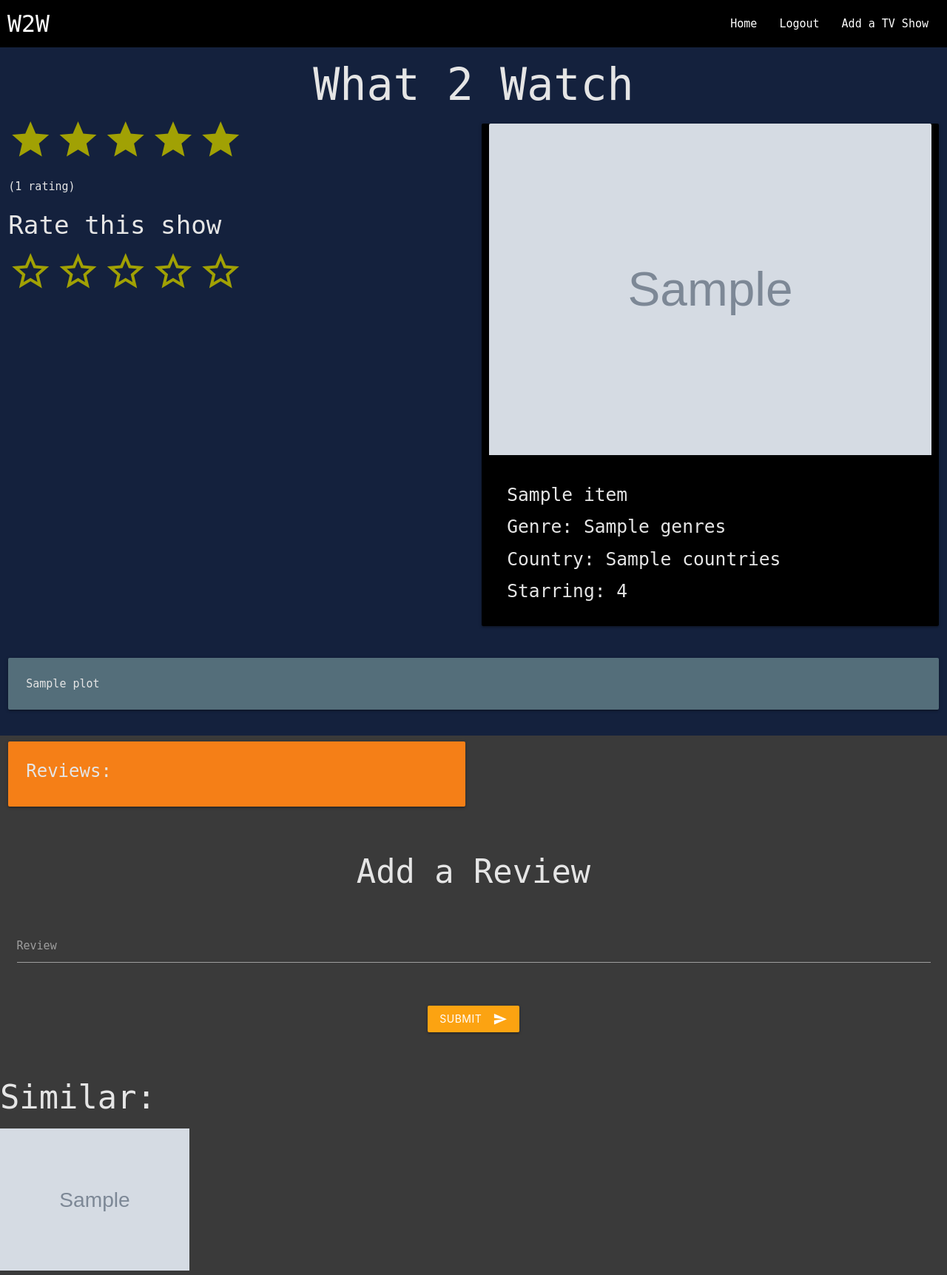
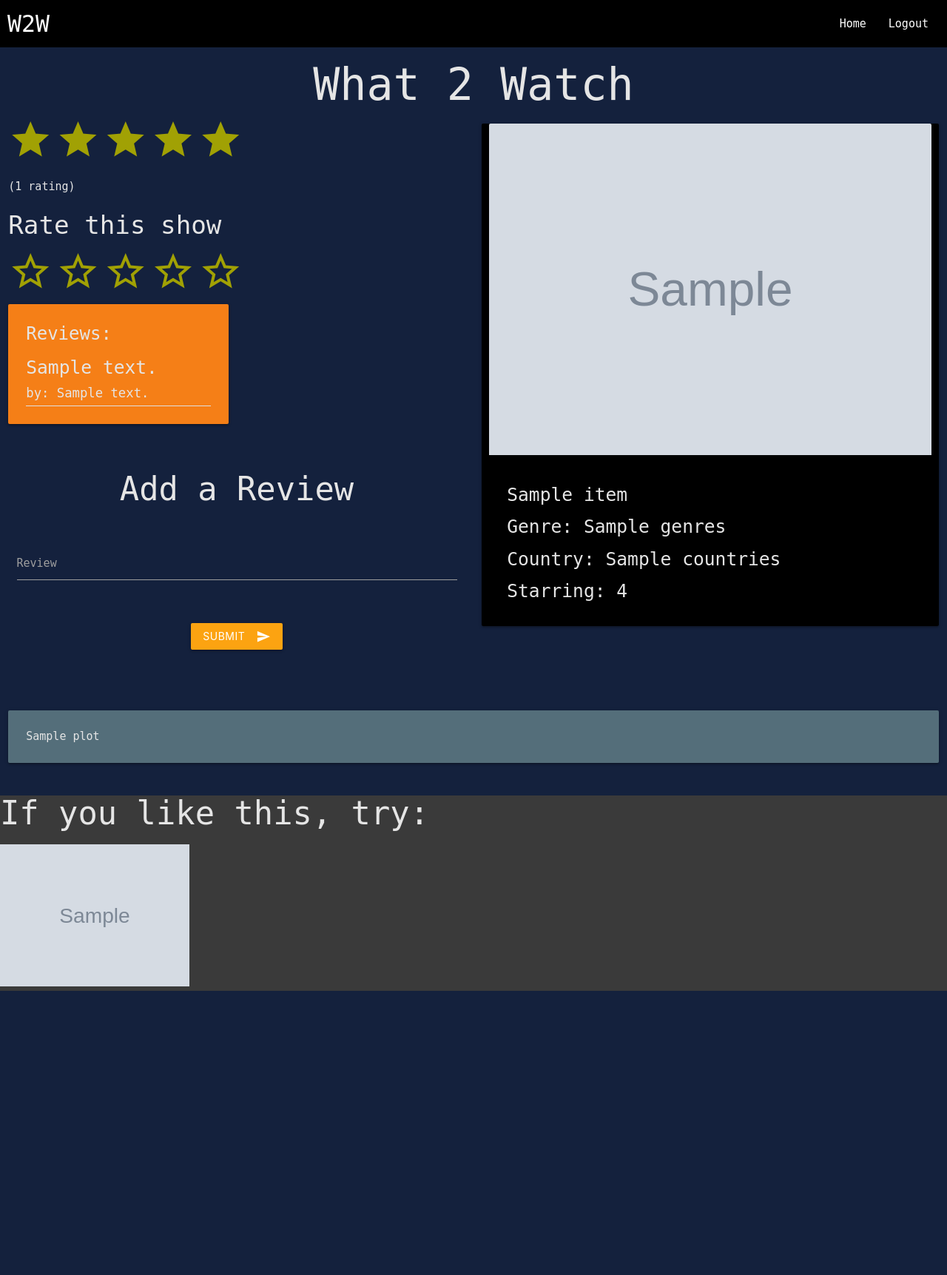
Before and after one commit to Code-Institute-Submissions/TVreview, a Flask app: page /tvshow/1 in a window 1280 px wide. Shown: the whole page at 74% size. After the commit the page ends 1339 px from the top, so only its background shows below. Run offline with Flask 2, Linux system fonts and the light colour scheme; the visitor is signed in with stand-in values (Sample User, id 1); grey boxes marked "Sample" are stand-in pictures; a database or web service that is not in the repository returns one stand-in record (values such as "Sample title"); data that the repository does not hold is empty; some libraries are stand-ins or nearby versions; some web fonts are replaced.

Commit message:
Got rid of unused htmls and functions. Linked reviews to API with id.

```diff
--- a/app.py
+++ b/app.py
@@ -21,11 +21,14 @@ mongo = PyMongo(app)
 
 @app.route("/", methods=["GET", "POST"])
 def index():
-
-
     tvshow = mongo.db.show
     result = tvshow.find()
     return render_template("index.html", id=result)
+
+
+@app.route("/error")
+def error():
+    return render_template("error.html")
 
 
 @app.route("/signup", methods=["GET", "POST"])
@@ -98,13 +101,9 @@ def logout():
 @app.route("/search/<searchterm>")
 def search(searchterm):
     response = requests.get('https://imdb-api.com/API/SearchSeries/',
-            {"apikey": os.environ.get("APIKEY"), "expression": searchterm})
+    {"apikey": os.environ.get("APIKEY"), "expression": searchterm})
     searchresults = response.json()
-    searchtitle = []
-    for i in searchresults:
-        searchtitle.append(i)
-    return render_template('search.html',
-        searchresults=searchresults, searchtitle=searchtitle)
+    return render_template('search.html', searchresults=searchresults)
 
 
 @app.route("/searchredirect", methods=["GET", "POST"])
@@ -114,33 +113,14 @@ def searchRedirect():
 
 
 @app.route("/tvshow/<show_id>")
-def testtvshow(show_id):
+def tvshow(show_id):
     tvresponse = requests.get('https://imdb-api.com/en/API/Title/',
     {"apikey": os.environ.get("APIKEY"), "id": show_id, "options": "Trailer"})
     show = tvresponse.json()
-    return render_template("tvshow.html", show=show)
-
-
-@app.route("/addshow")
-def addShow():
-    return render_template("addshow.html")
-
-
-@app.route('/submitShow', methods=['POST'])
-def submitShow():
-    try:
-        show = {
-            "name": request.form.get("name"),
-            "years": request.form.get("years"),
-            "seasons": request.form.get("seasons"),
-            "country": request.form.get("country"),
-            "synopsis": request.form.get("synopsis")
-        }
-        tvshow = mongo.db.show
-        tvshow.insert_one(show)
-    except Exception:
-        redirect(url_for("error"))
-    return redirect(url_for("addShow"))
+    review_coll = mongo.db.reviews
+    review_query = {"review_for": show_id}
+    reviews = review_coll.find(review_query)
+    return render_template("tvshow.html", show=show, reviews=reviews)
 
 
 @app.route('/addreview/<show_id>', methods=['GET', 'POST'])
@@ -156,18 +136,7 @@ def addreview(show_id):
             review.insert_one(reviews)
             return render_template("addreview.html")
         except Exception:
-            redirect(url_for("error"))
-
-
-@app.route('/nulltvshow/<show_id>')
-def tvShow(show_id):
-    tvshow = mongo.db.show
-    result = tvshow.find_one({"_id": ObjectId(show_id)})
-    review_coll = mongo.db.reviews
-    review_query = {"review_for": show_id}
-    reviews = review_coll.find(review_query)
-    return render_template(
-        "tvshow.html", id=result, reviews=reviews)
+            return redirect(url_for("error"))
 
 
 if __name__ == "__main__":
--- a/templates/base.html
+++ b/templates/base.html
@@ -22,7 +22,6 @@
             <li><a href="{{ url_for ('index') }}">Home</a></li>
             {% if session.user %}
             <li><a href="{{ url_for ('logout') }}">Logout</a></li>
-            <li><a href="{{ url_for ('addShow') }}">Add a TV Show</a></li>
             {% else %}
             <li><a href="{{ url_for ('signUp') }}">SignUp</a></li>
             <li><a href="{{ url_for ('login') }}">Login</a></li>
@@ -34,7 +33,6 @@
             <li><a href="{{ url_for ('index') }}">Home</a></li>
             {% if session.user %}
             <li><a href="{{ url_for ('logout') }}">Logout</a></li>
-            <li><a href="{{ url_for ('addShow') }}">Add a TV Show</a></li>
             {% else %}
             <li><a href="{{ url_for ('signUp') }}">SignUp</a></li>
             <li><a href="{{ url_for ('login') }}">Login</a></li>
--- a/templates/index.html
+++ b/templates/index.html
@@ -17,10 +17,7 @@
     </div>
 
 </nav>
-    <!-- {% for y in id %}
-        <a href="{{ url_for('tvShow', show_id=y._id) }}" class="custom-text">{{ y.name }}</a>
 
-    {% endfor %} -->
 
 
     <div class="custom-text"> {{ search }} </div>
--- a/templates/search.html
+++ b/templates/search.html
@@ -3,7 +3,7 @@
 {% block content %}
 
 {% for searchresult in searchresults.results %}
-        <a href="{{ url_for('testtvshow', show_id=searchresult['id']) }}" class="custom-text">{{ searchresult['title'] }}</a>
-        {% endfor %}
+        <a href="{{ url_for('tvshow', show_id=searchresult['id']) }}" class="custom-text">{{ searchresult['title'] }}</a>
+{% endfor %}
 
 {% endblock %}
--- a/templates/tvshow.html
+++ b/templates/tvshow.html
@@ -19,32 +19,8 @@
             <i class="medium custom-star material-icons">star_border</i>
             <i class="medium custom-star material-icons">star_border</i>
         </div>
-    </div>
-    <div class="col s12 m6">
-      <div class="custom-nav card hoverable">
-        <div class="card-image custom-card-image">
-          <img src="{{ show.image }}">
-        </div>
-        <div class="card-content">
-          <h5 class="custom-text">{{ show.fullTitle }}</h5>
-          <h5 class="custom-text">Genre: {{ show.genres }} </h5>
-          <h5 class="custom-text">Country: {{ show.countries }}</h5>
-          <h5 class="custom-text">Starring: {{ show.stars }}</h5>
-        </div>
-      </div>
-    </div>
-  </div>
-    <div class="row">
-    <div class="col s12">
-      <div class="card blue-grey darken-1 hoverable">
-        <div class="card-content white-text">
-          <p class="custom-text">{{ show.plot }}</p>
-        </div>
-      </div>
-    </div>
-  </div>
-  <section class="section2">
-  <div class="row">
+
+         <div class="row">
     <div class="col s12 m6">
       <div class="card yellow darken-4">
         <div class="card-content white-text">
@@ -60,8 +36,8 @@
   </div>
 
 
-
     <!--add a review button if logged in-->
+    {% if session.user %}
     <div class="row center">
         <div class="col s12"><h3 class="custom-text">Add a Review</h3></div>
     </div>
@@ -86,9 +62,36 @@
     </form>
     </div>
       </div>
+    </div>
+    {% endif %}
+    <div class="col s12 m6">
+      <div class="custom-nav card hoverable">
+        <div class="card-image custom-card-image">
+          <img src="{{ show.image }}">
+        </div>
+        <div class="card-content">
+          <h5 class="custom-text">{{ show.fullTitle }}</h5>
+          <h5 class="custom-text">Genre: {{ show.genres }} </h5>
+          <h5 class="custom-text">Country: {{ show.countries }}</h5>
+          <h5 class="custom-text">Starring: {{ show.stars }}</h5>
+        </div>
+      </div>
+    </div>
+  </div>
+    <div class="row">
+    <div class="col s12">
+      <div class="card blue-grey darken-1 hoverable">
+        <div class="card-content white-text">
+          <p class="custom-text">{{ show.plot }}</p>
+        </div>
+      </div>
+    </div>
+  </div>
+
+  <section class="section2">
 
       <div>
-        <h3 class="custom-text">Similar:</h3>
+        <h3 class="custom-text">If you like this, try:</h3>
         {% for similar in show.similars %}
         <a href="{{ url_for('testtvshow', show_id=similar['id']) }}"><img src="{{ similar.image }}" class="similar-image"></a>
       </div>
```
Also changed, not shown: templates/addshow.html (deleted, +0 -45 lines), templates/error.html (+7 -1 lines), templates/results.html (deleted, +0 -9 lines).
